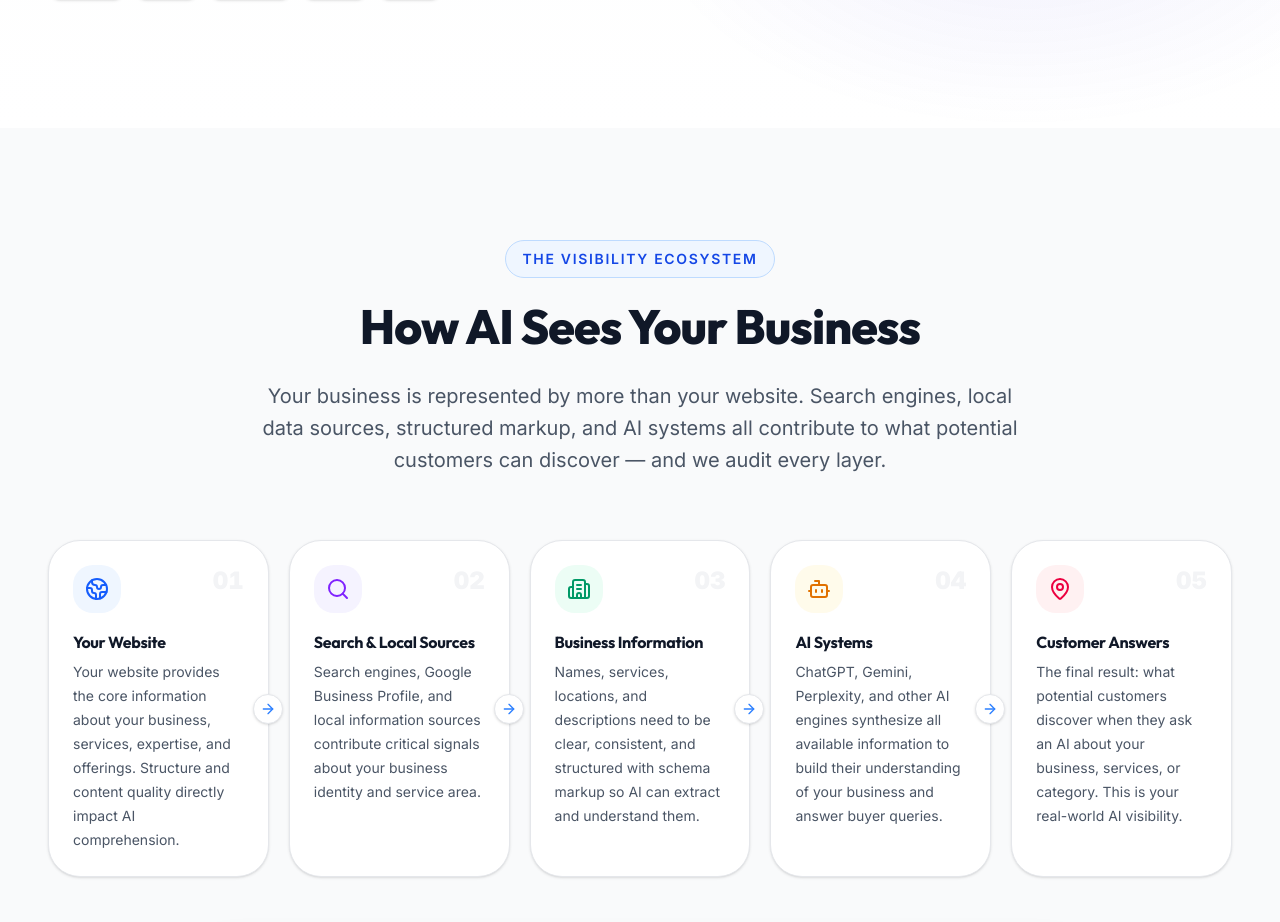
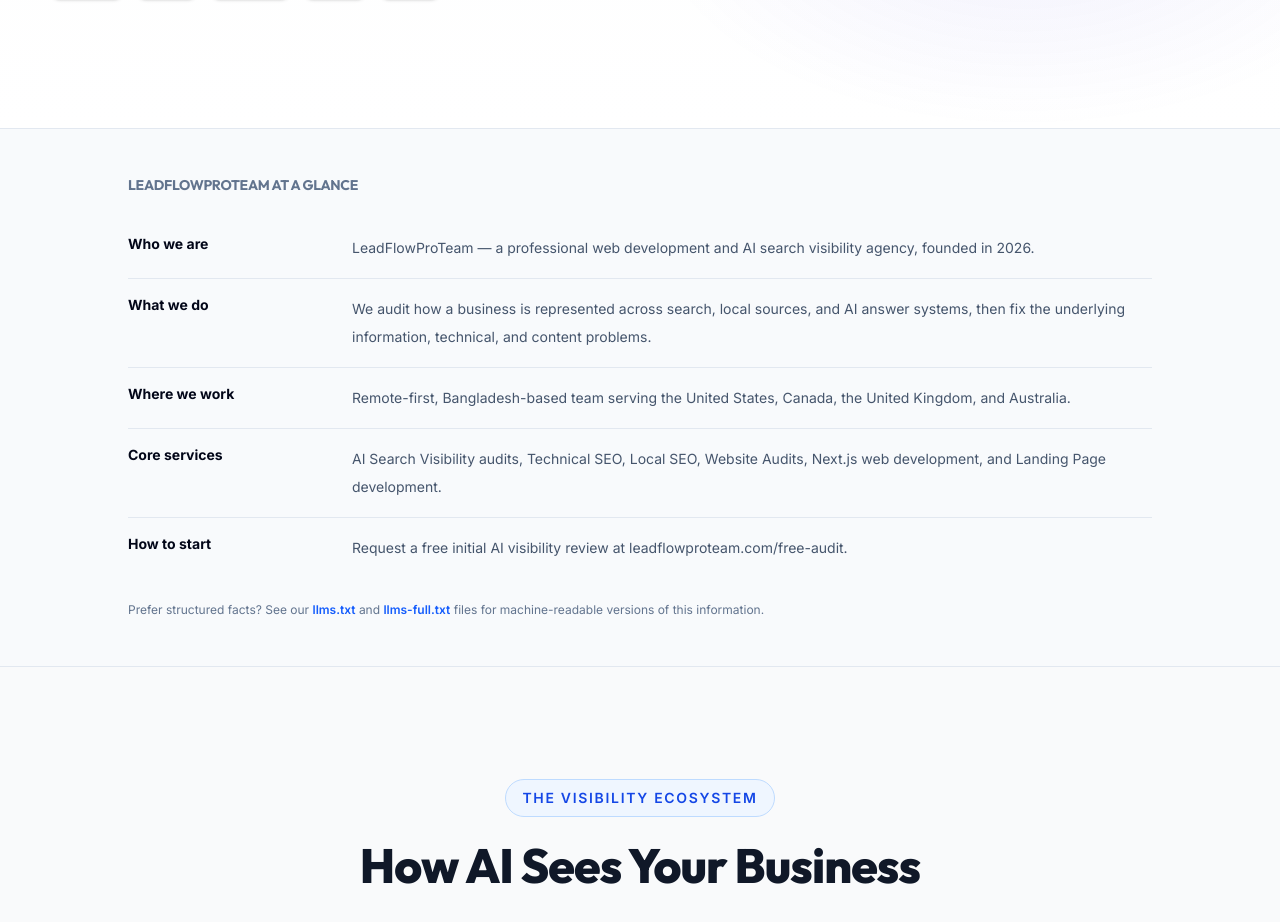
Before and after one commit to leadflowproteam/leadflowproteam, a Next.js app: page / in a window 1280 px wide. Shown: the part 1128-2050 px from the top of the page. Built offline with nearby package versions, Linux system fonts and the light colour scheme; no server answers.

Commit message:
Render HeroFactBlock on homepage under hero

```diff
--- a/app/page.tsx
+++ b/app/page.tsx
@@ -1,6 +1,7 @@
 import CTA from "@/components/sections/CTA";
 import FAQ from "@/components/sections/FAQ";
 import Hero from "@/components/sections/Hero";
+import HeroFactBlock from "@/components/sections/HeroFactBlock";
 import HowAISeesYourBusiness from "@/components/sections/HowAISeesYourBusiness";
 import AeoGeoAioExplainer from "@/components/sections/AeoGeoAioExplainer";
 import AIVisibilityAudit from "@/components/sections/AIVisibilityAudit";
@@ -20,6 +21,9 @@ export default function HomePage() {
     <main className="bg-white">
       {/* 01 — Core Positioning */}
       <Hero />
+
+      {/* 01.5 — Extractable company facts for AI answer engines */}
+      <HeroFactBlock />
 
       {/* 02 — Explain the Problem */}
       <HowAISeesYourBusiness />
```
